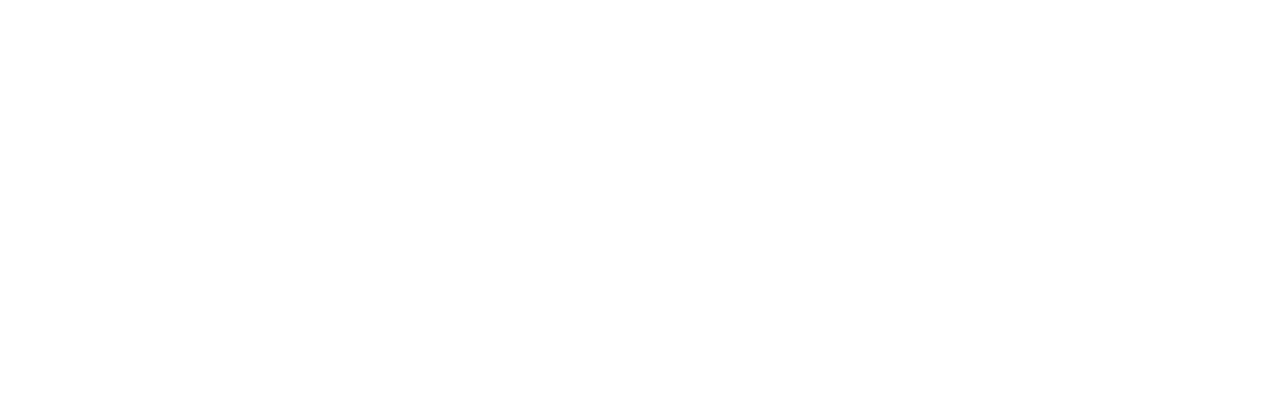
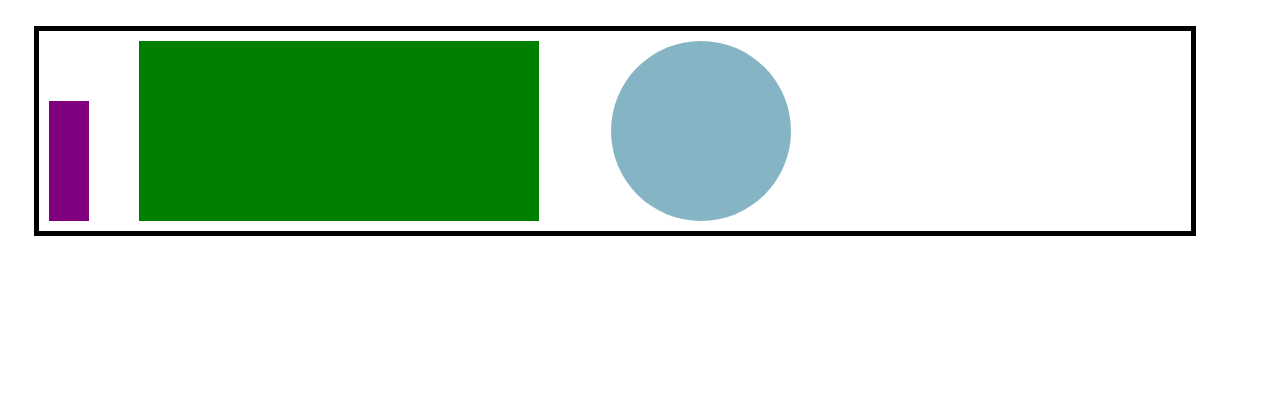
Before and after one commit to LoganBanning/html-layout3, a plain HTML site: page index.html in a window 1280 px wide. Drawn offline with Linux system fonts and the light colour scheme.

Commit message:
second draft second project

```diff
--- a/index.css
+++ b/index.css
@@ -0,0 +1,33 @@
+header {
+  height: 200px;
+  width: 90vw;
+  border: 5px black solid;
+  margin: 2vw;
+}
+.purple-rec {
+  width: 40px;
+  height: 120px;
+  background-color: purple;
+  margin-top: 70px;
+  margin-left: 10px;
+
+}
+.green-rec {
+  width: 400px;
+  height: 180px;
+  background-color: green;
+  margin-left: 100px;
+  position: relative;
+  bottom: 180px;
+}
+.blue-circle {
+  width: 180px;
+  height: 180px;
+  background-color: rgb(133, 181, 197);
+  border-radius: 50%;
+  display: flex;
+  float: right;
+  position: relative;
+  bottom: 360px;
+  right: 400px;
+}
--- a/index.html
+++ b/index.html
@@ -9,6 +9,18 @@
   <title>Project</title>
 </head>
 <body>
+  <header>
+    <section>
+      <div class="purple-rec"></div>
+      <div class="green-rec"></div>
+      <div class="blue-circle"></div>
+    </section>
+  </header>
+  <main>
 
+  </main>
+  <footer>
+
+  </footer>
 </body>
 </html>
```
